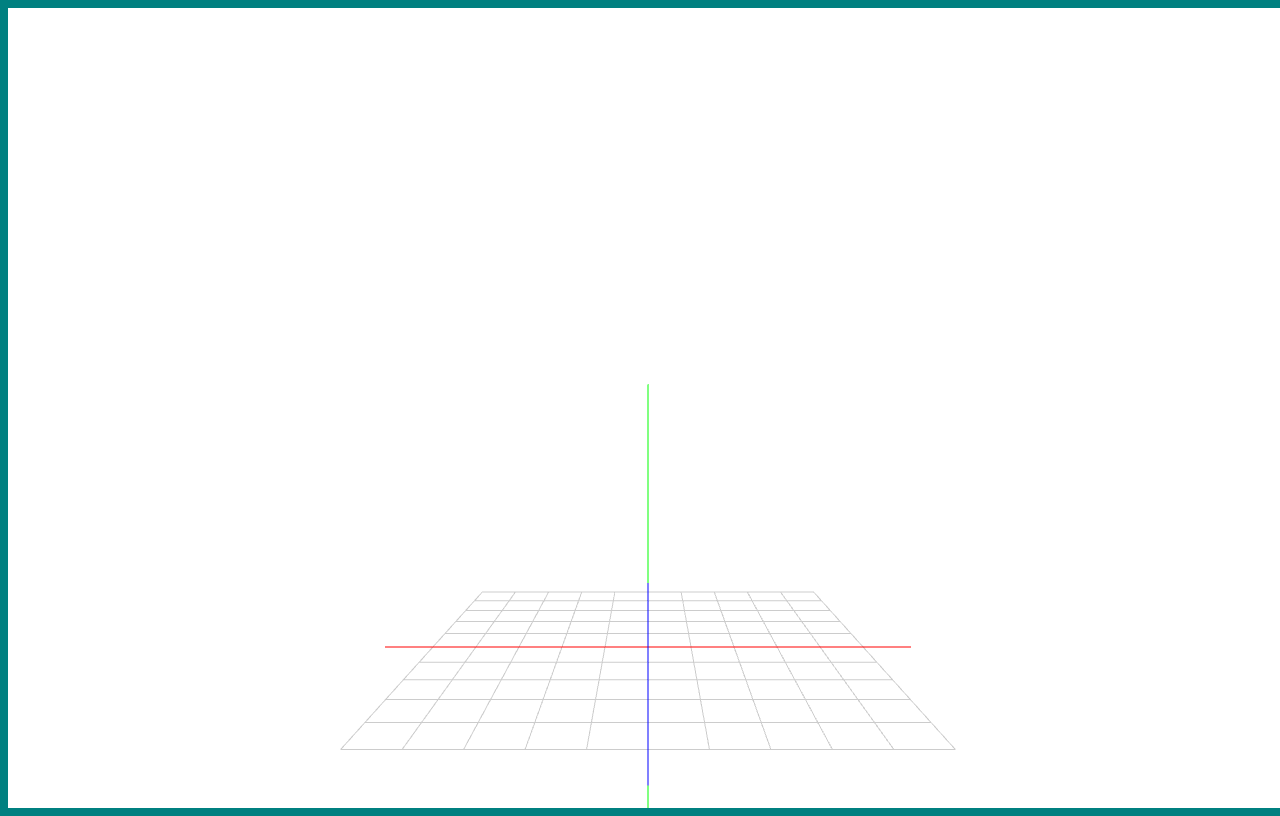
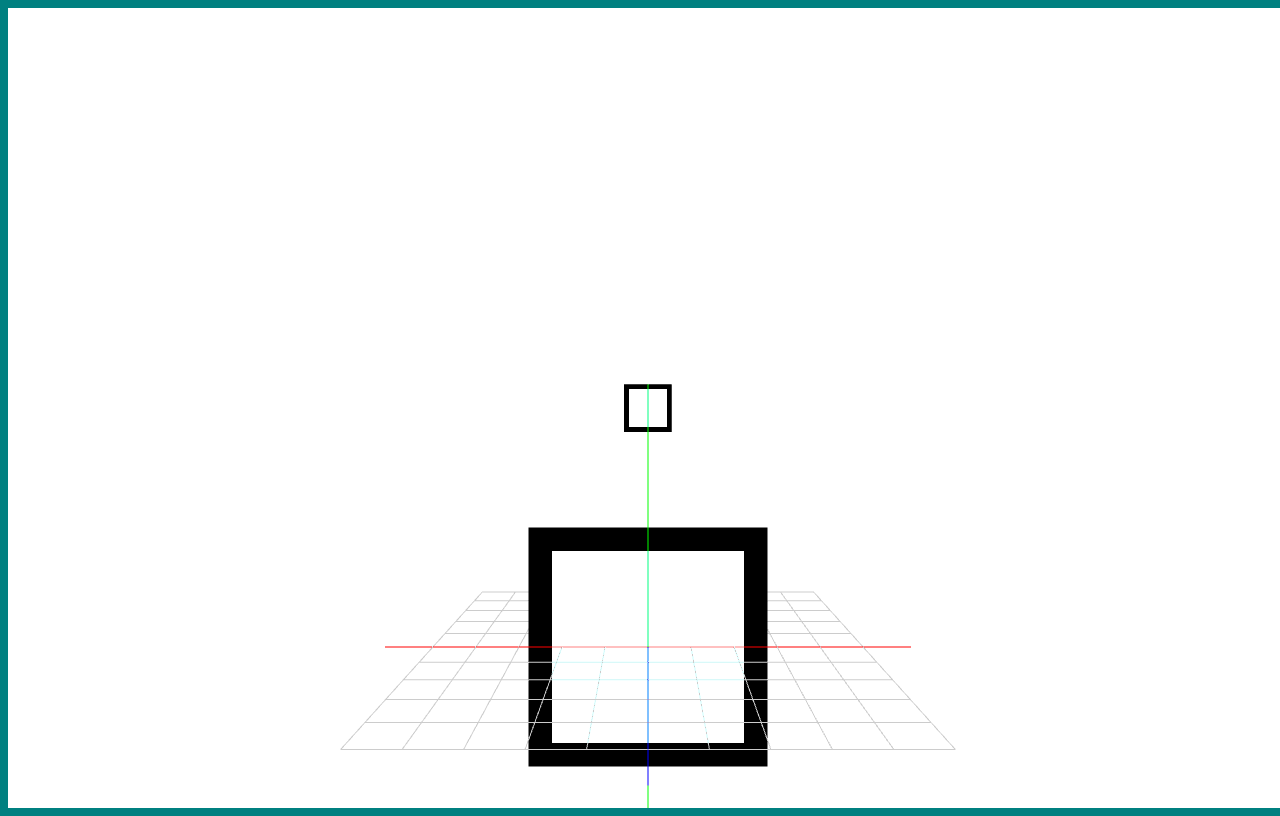
Before and after one commit to ccincotti3/FunWithWebGl, a plain HTML site: page funWithWebGl/007/index.html in a window 1280 px wide. Drawn offline with Linux system fonts and the light colour scheme.

Commit message:
render two quads

```diff
--- a/funWithWebGl/007/Primatives.js
+++ b/funWithWebGl/007/Primatives.js
@@ -1,4 +1,31 @@
 const Primatives = {}
+
+Primatives.Quad = class {
+    static createModel(gl) { return new Model(Primatives.Quad.createMesh(gl)) }
+    static createMesh(gl) {
+        const aVert = [
+            -0.5, 0.5, 0,
+            -0.5, -0.5, 0,
+            0.5, -0.5, 0,
+            0.5, 0.5, 0
+        ]
+        const aUv = [
+            0,0,
+            0,1,
+            1,1,
+            1,0
+        ]
+        const aIndex = [
+            0,1,2,
+            2,3,0
+        ]
+        const mesh = gl.fCreateMeshVAO("Quad", aIndex, aVert, null, aUv)
+        mesh.noCulling = false
+        mesh.doBlending = false
+
+        return mesh
+    }
+}
 
 Primatives.GridAxis = class {
     static createModel(gl, inclAxis) { return new Model(Primatives.GridAxis.createMesh(gl, inclAxis)) }
--- a/funWithWebGl/007/gl.js
+++ b/funWithWebGl/007/gl.js
@@ -23,7 +23,14 @@ function GLInstance() {
 	gl.mMeshCache = [];	//Cache all the mesh structs, easy to unload buffers if they all exist in one place.
 
     // -----------------------------------------------------------------------
-    // Configuration setup
+    // Setup gl, configuration setup.. a lot of these are gl defaults, but we're being explicit
+    gl.cullFace(gl.BACK); // We're saying do not render the back of a triangle, BACK is default.
+    gl.frontFace(gl.CCW) // render triangles in a counter clockwise fashion. CCW is default
+    gl.enable(gl.DEPTH_TEST) // We're saying to render pixels that are closer to the camera, rather than overwriting ones that are rendered later in loop
+    gl.enable(gl.CULL_FACE) // Cull back face, so only show triangles that are created clockwise
+    gl.depthFunc(gl.LEQUAL) // for depth test, less than equal to
+    gl.blendFunc(gl.SRC_ALPHA, gl.ONE_MINUS_SRC_ALPHA) // to allow us to use alpha channel
+
     gl.clearColor(1.0, 1.0, 1.0, 1.0); //white;
 
     // -----------------------------------------------------------------------
@@ -79,7 +86,7 @@ function GLInstance() {
             this.vertexAttribPointer(ATTR_NORMAL_LOC, 3, this.FLOAT, false, 0, 0);	//Set which buffer the attribute will pull its data from
         }
 
-        if(aryUV !== undefined && aryUV != null){
+        if(aryUV){
             rtn.bufUV = this.createBuffer();
 
             this.bindBuffer(this.ARRAY_BUFFER,rtn.bufUV);
@@ -89,18 +96,22 @@ function GLInstance() {
             this.vertexAttribPointer(ATTR_UV_LOC, 2, this.FLOAT, false, 0, 0);	// 2 floats ONLY per component.
         }
 
-        if(aryInd !== undefined && aryInd != null) {
+        if(aryInd) {
             rtn.bufIndex = this.createBuffer();
+			rtn.indexCount = aryInd.length;
 
             this.bindBuffer(this.ELEMENT_ARRAY_BUFFER,rtn.bufIndex);
-            this.bufferData(this.ELEMENT_ARRAY_BUFFER, new Uint16Array(rtn.aryInd), this.STATIC_DRAW);
-            this.bindBuffer(this.ELEMENT_ARRAY_BUFFER,null);
+            this.bufferData(this.ELEMENT_ARRAY_BUFFER, new Uint16Array(aryInd), this.STATIC_DRAW);
+            // this.bindBuffer(this.ELEMENT_ARRAY_BUFFER,null); For some reason this broke everything. Why
         }
         // Clean up
         this.bindVertexArray(null); //Unbind the VAO, very Important. always unbind when your done using one.
         this.bindBuffer(this.ARRAY_BUFFER, null); //Unbind any buffers that might be set
+        if(aryInd)  this.bindBuffer(this.ELEMENT_ARRAY_BUFFER,null);
+
 
         this.mMeshCache[name] = rtn;
+        console.log(rtn)
         return rtn;
     }
 
--- a/funWithWebGl/007/index.html
+++ b/funWithWebGl/007/index.html
@@ -28,20 +28,27 @@
         gCamera.transform.position.set(0, 1, 3)
         gCameraCtrl = new CameraController(gl, gCamera)
 
+        // Setup Quad
+        const gShader = new TestShader(gl, gCamera.projectionMatrix)
+        const gModel = Primatives.Quad.createModel(gl)
+        gModel.setPosition(0, 1, 0).setScale(0.2, 0.2, 0.2)
+
+        const gModel2 = new Model(gl.mMeshCache["Quad"]) // create another, but grab this from the cache
+
         // Setup Grid
         const gGridShader = new GridAxisShader(gl, gCamera.projectionMatrix)
         const gGridModel = Primatives.GridAxis.createModel(gl, true);
 
         const RLoop = new RenderLoop(onRender).start();
 
-        let gPointSize = 0;
-        let angle= 0;
-        const gPointStep = 3;
-        const gAngleStep = (Math.PI / 180.0) * 90; // 90 deg's to radians
-
         function onRender(dt) {
             gCamera.updateViewMatrix();
             gl.fClear();
+
+            gShader.activate()
+            .setCameraMatrix(gCamera.viewMatrix)
+            .renderModel(gModel.preRender())
+            .renderModel(gModel2.preRender())
 
             gGridShader.activate()
             .setCameraMatrix(gCamera.viewMatrix)
@@ -51,14 +58,13 @@
 
 
     class TestShader extends Shader {
-        constructor(gl, aryColor) {
+        constructor(gl, pMatrix) {
             const vertSrc = ShaderUtil.domShaderSrc("vertex_shader")
             const fragSrc = ShaderUtil.domShaderSrc("fragment_shader")
             super(gl, vertSrc, fragSrc)
 
-            const uColor = gl.getUniformLocation(this.program, "uColor") // Not saving this time on the class, just need to set once (hence it's in the constructor)
-            gl.uniform3fv(uColor, aryColor); // this fn() 3 floats vector, just make sure you have 3 float vectors, so 2 colors = 6 floats
-
+            //Standard Uniforms
+            this.setPerspective(pMatrix)
             gl.useProgram(null);
         }
     }
@@ -69,29 +75,29 @@
 </body>
 <script id="vertex_shader" type="x-shader/x-vertex">#version 300 es
     in vec3 a_position;
-    layout(location=4) in float a_color;
+    in vec2 a_uv;
 
-    uniform vec3 uColor[4];
     uniform mat4 uMVMatrix;
     uniform mat4 uCameraMatrix;
     uniform mat4 uPMatrix;
 
-    out lowp vec4 color;
+    out vec2 uv;
 
     void main(void){
-        color = vec4(uColor[ int(a_color)], 1.0);
+        uv = a_uv;
         gl_Position = uPMatrix * uCameraMatrix * uMVMatrix * vec4(a_position, 1.0); // order counts!
     }
 </script>
 
 <script id="fragment_shader" type="x-shader/x-fragment">#version 300 es
     precision mediump float;
-
-    in vec4 color;
+    in vec2 uv;
     out vec4 finalColor;
 
     void main(void) {
-        finalColor = color;
+        //Square Border
+        float c = (uv.x <= 0.1 || uv.x >= 0.9 || uv.y <= 0.1 || uv.y >= 0.9)? 0.0 : 1.0;
+        finalColor = vec4(c,c,c,1.0 - c);
     }
 </script>
 
--- a/funWithWebGl/007/sh.js
+++ b/funWithWebGl/007/sh.js
@@ -34,15 +34,15 @@ class Shader {
     // Abstract method
     preRender() {}
 
-    renderModel(model) {
+    renderModel = (model) => {
         this.setModelMatrix(model.transform.getViewMatrix())
         this.gl.bindVertexArray(model.mesh.vao);
 
         if(model.mesh.indexCount) {
             this.gl.drawElements(
                 model.mesh.drawMode,
-                model.mesh.indexLength,
-                gl.UNSIGNED_SHORT,
+                model.mesh.indexCount,
+                this.gl.UNSIGNED_SHORT,
                 0
             )
         } else {
```
Also changed, not shown: 1 other file.
